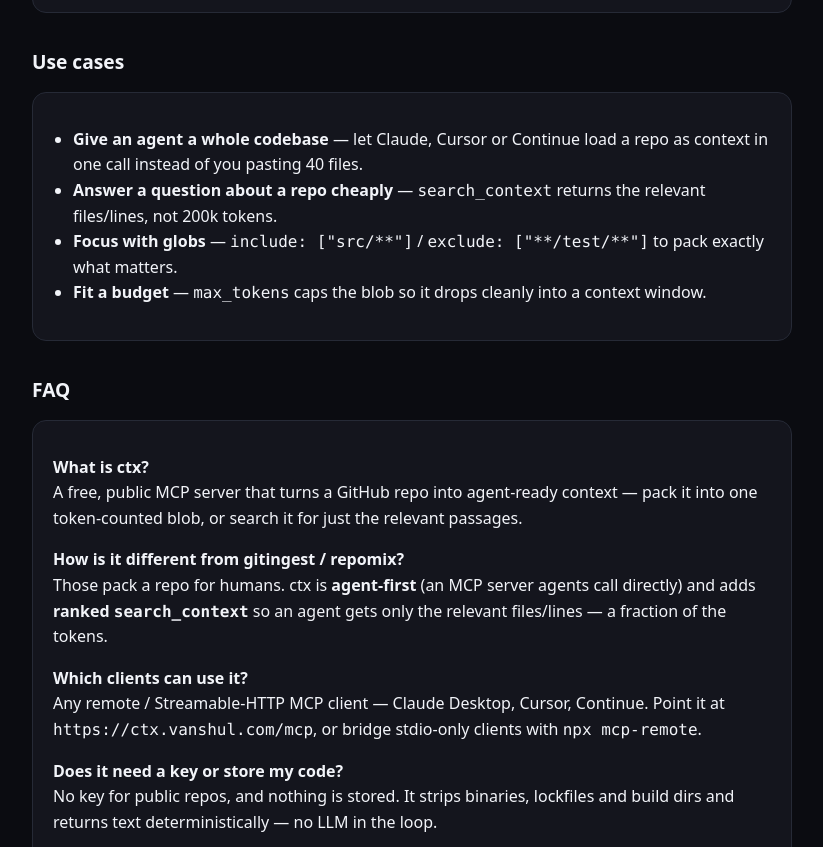
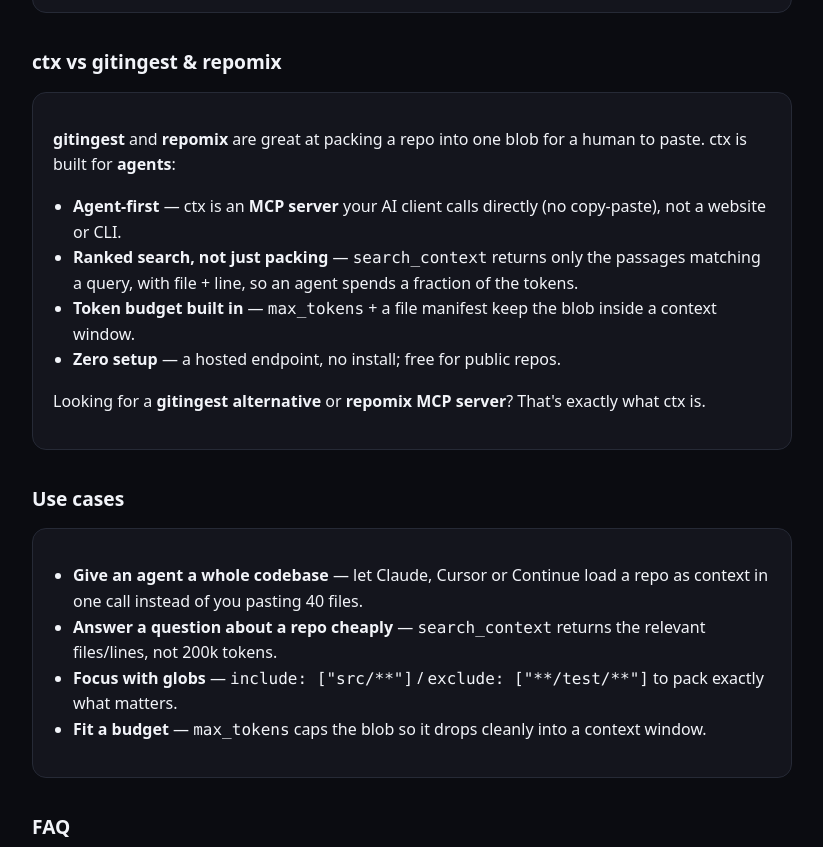
Before and after one commit to vanshulgoyal101/ctx, a website: page public/index.html in a window 1280 px wide. Shown: the part 1517-2364 px from the top of the page, without its empty margins (228-1051 px from the left). Drawn offline with Linux system fonts and the light colour scheme.

Commit message:
seo: add 'ctx vs gitingest & repomix' comparison section + alternative-intent keywords

```diff
--- a/public/index.html
+++ b/public/index.html
@@ -7,7 +7,7 @@
 <meta name="theme-color" content="#0b0c11">
 <title>ctx — Turn a GitHub Repo into Agent-Ready Context (MCP) | ctx.vanshul.com</title>
 <meta name="description" content="Free public MCP server that turns a GitHub repo into agent-ready context: pack a whole repo into one token-counted blob, or search it and get just the relevant passages with file + line. Works with Claude, Cursor, Continue. No API key.">
-<meta name="keywords" content="repo to context, GitHub to LLM, MCP server, Model Context Protocol, repomix, gitingest, code context for AI, pack repository, agent context, Claude MCP, Cursor MCP, codebase to prompt">
+<meta name="keywords" content="repo to context, GitHub to LLM, MCP server, Model Context Protocol, repomix, gitingest, repomix mcp, gitingest alternative, repomix alternative, code context for AI, pack repository, agent context, Claude MCP, Cursor MCP, codebase to prompt">
 <meta name="author" content="Vanshul">
 <meta name="robots" content="index, follow, max-image-preview:large">
 <link rel="canonical" href="https://ctx.vanshul.com/">
@@ -163,6 +163,18 @@ curl -s https://ctx.vanshul.com/mcp -H 'content-type: application/json' \
                  "arguments":{"repo":"sindresorhus/slugify","query":"replace separator"}}}'</pre>
   </div>
 
+  <h2>ctx vs gitingest &amp; repomix</h2>
+  <div class="card">
+    <p><b>gitingest</b> and <b>repomix</b> are great at packing a repo into one blob for a human to paste. ctx is built for <b>agents</b>:</p>
+    <ul>
+      <li><b>Agent-first</b> — ctx is an <b>MCP server</b> your AI client calls directly (no copy-paste), not a website or CLI.</li>
+      <li><b>Ranked search, not just packing</b> — <code>search_context</code> returns only the passages matching a query, with file + line, so an agent spends a fraction of the tokens.</li>
+      <li><b>Token budget built in</b> — <code>max_tokens</code> + a file manifest keep the blob inside a context window.</li>
+      <li><b>Zero setup</b> — a hosted endpoint, no install; free for public repos.</li>
+    </ul>
+    <p>Looking for a <b>gitingest alternative</b> or <b>repomix MCP server</b>? That's exactly what ctx is.</p>
+  </div>
+
   <h2>Use cases</h2>
   <div class="card">
     <ul>
```
